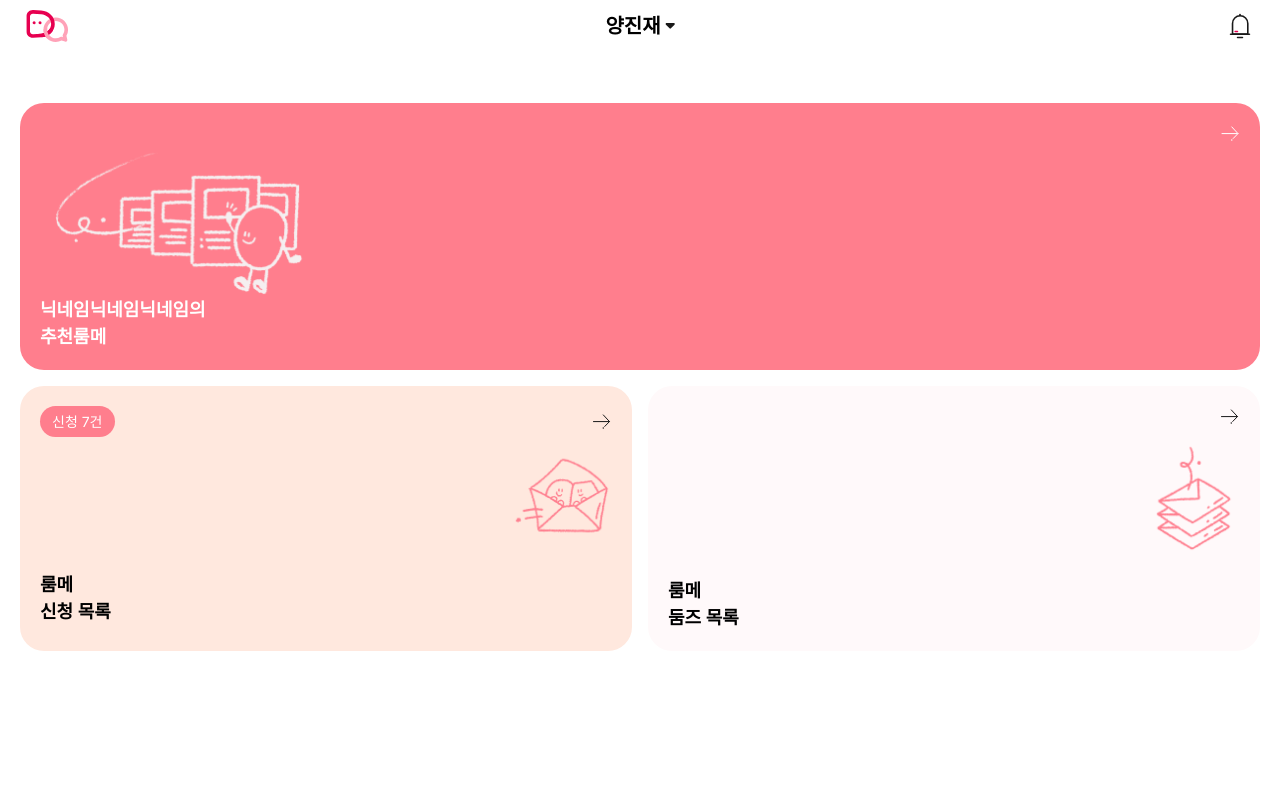
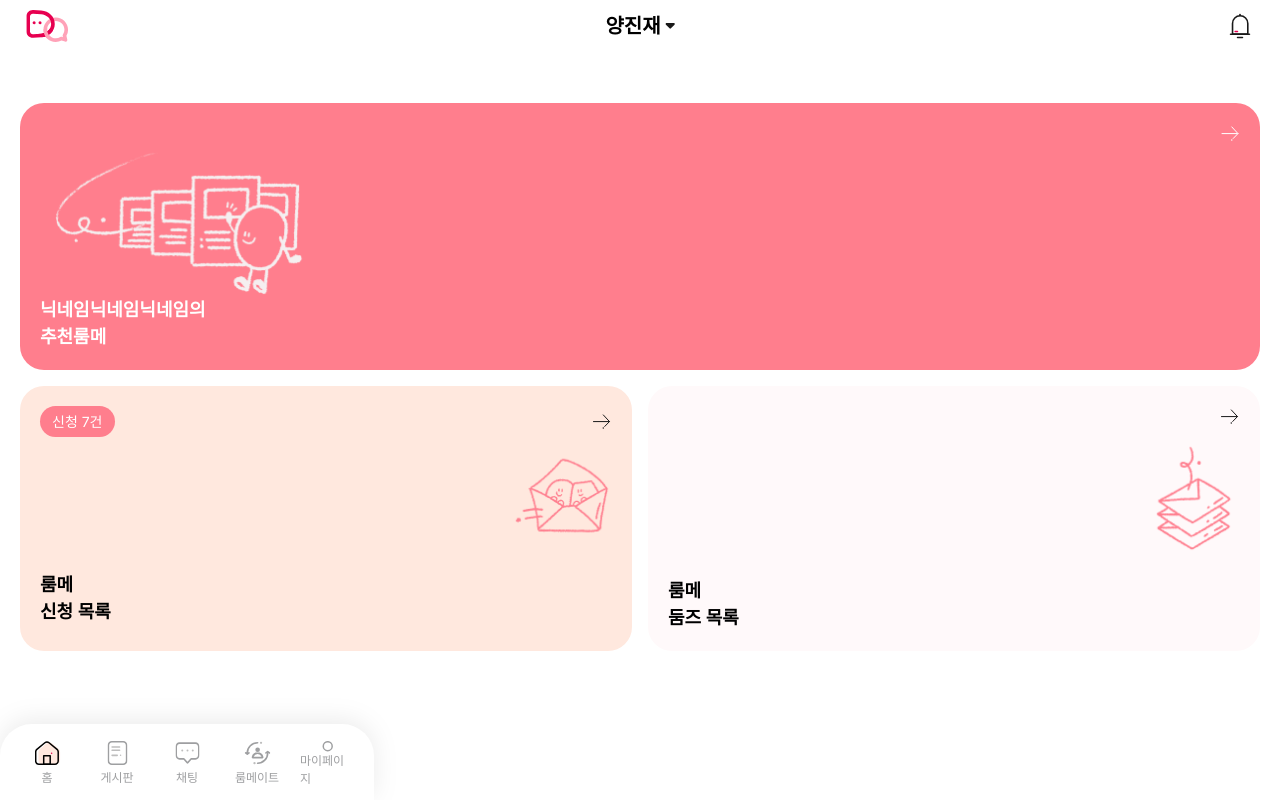
Before and after one commit to dormitoryFamilies/web-front, a Next.js app in the folder dorm-front/: page /room-mate in a window 1280 px wide. Built offline with nearby package versions, Linux system fonts and the light colour scheme.

Commit message:
chore: clean up code e#7

```diff
--- a/dorm-front/src/app/(main)/room-mate/page.tsx
+++ b/dorm-front/src/app/(main)/room-mate/page.tsx
@@ -87,21 +87,15 @@ const RoommateMatching = () => {
             </div>
           </div>
         </div>
-
       </div>
+      <NavBar />
     </>
   );
 };
 export default RoommateMatching;
 
 const MoveWhiteIcon = (props: SVGProps<SVGSVGElement>) => (
-  <svg
-    xmlns="http://www.w3.org/2000/svg"
-    width={21}
-    height={21}
-    fill="none"
-    {...props}
-  >
+  <svg xmlns="http://www.w3.org/2000/svg" width={21} height={21} fill="none" {...props}>
     <path
       stroke="#fff"
       strokeLinecap="round"
@@ -115,13 +109,7 @@ const MoveWhiteIcon = (props: SVGProps<SVGSVGElement>) => (
   </svg>
 );
 const MoveBlackIcon = (props: SVGProps<SVGSVGElement>) => (
-  <svg
-    xmlns="http://www.w3.org/2000/svg"
-    width={21}
-    height={21}
-    fill="none"
-    {...props}
-  >
+  <svg xmlns="http://www.w3.org/2000/svg" width={21} height={21} fill="none" {...props}>
     <path
       stroke="#191919"
       strokeLinecap="round"
```
